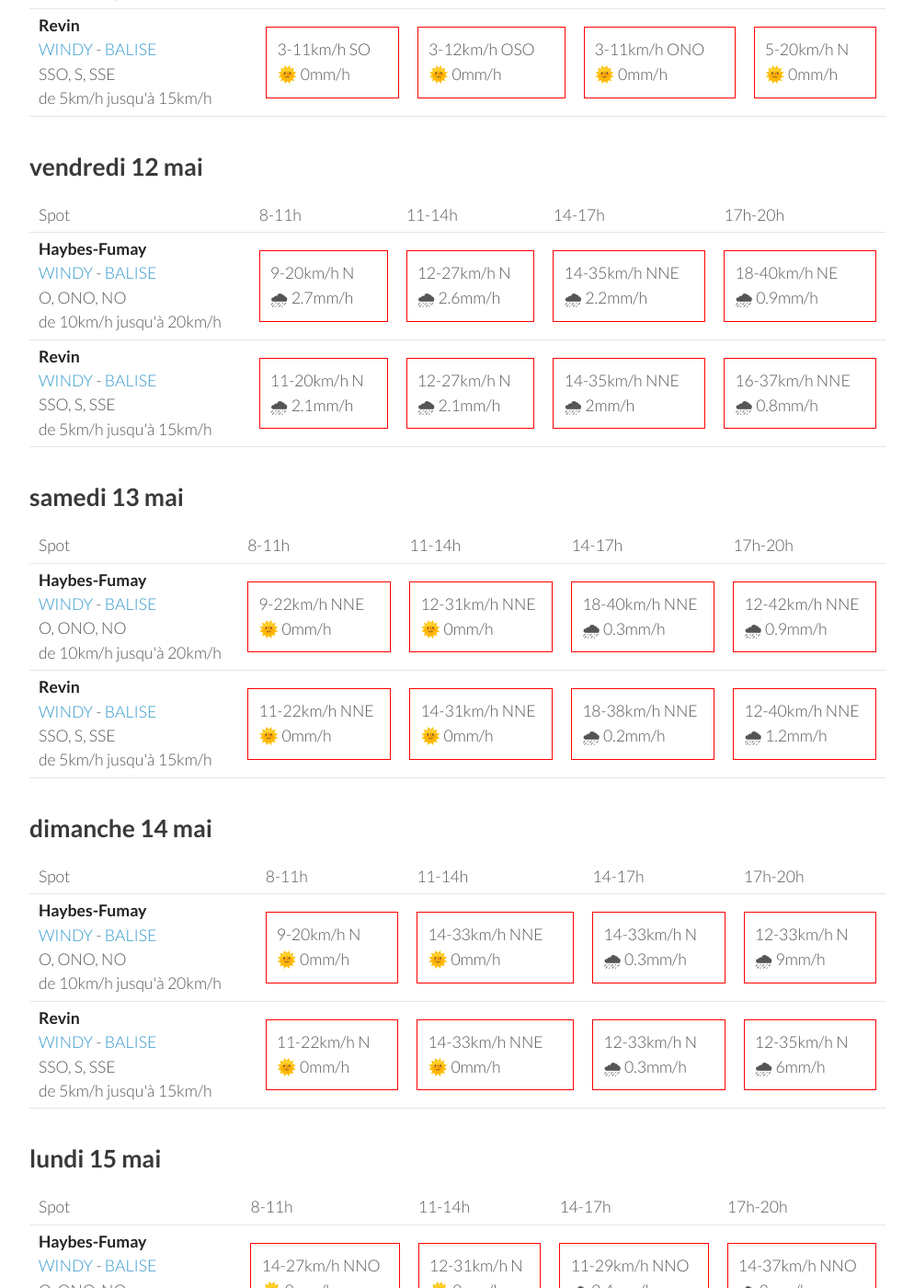
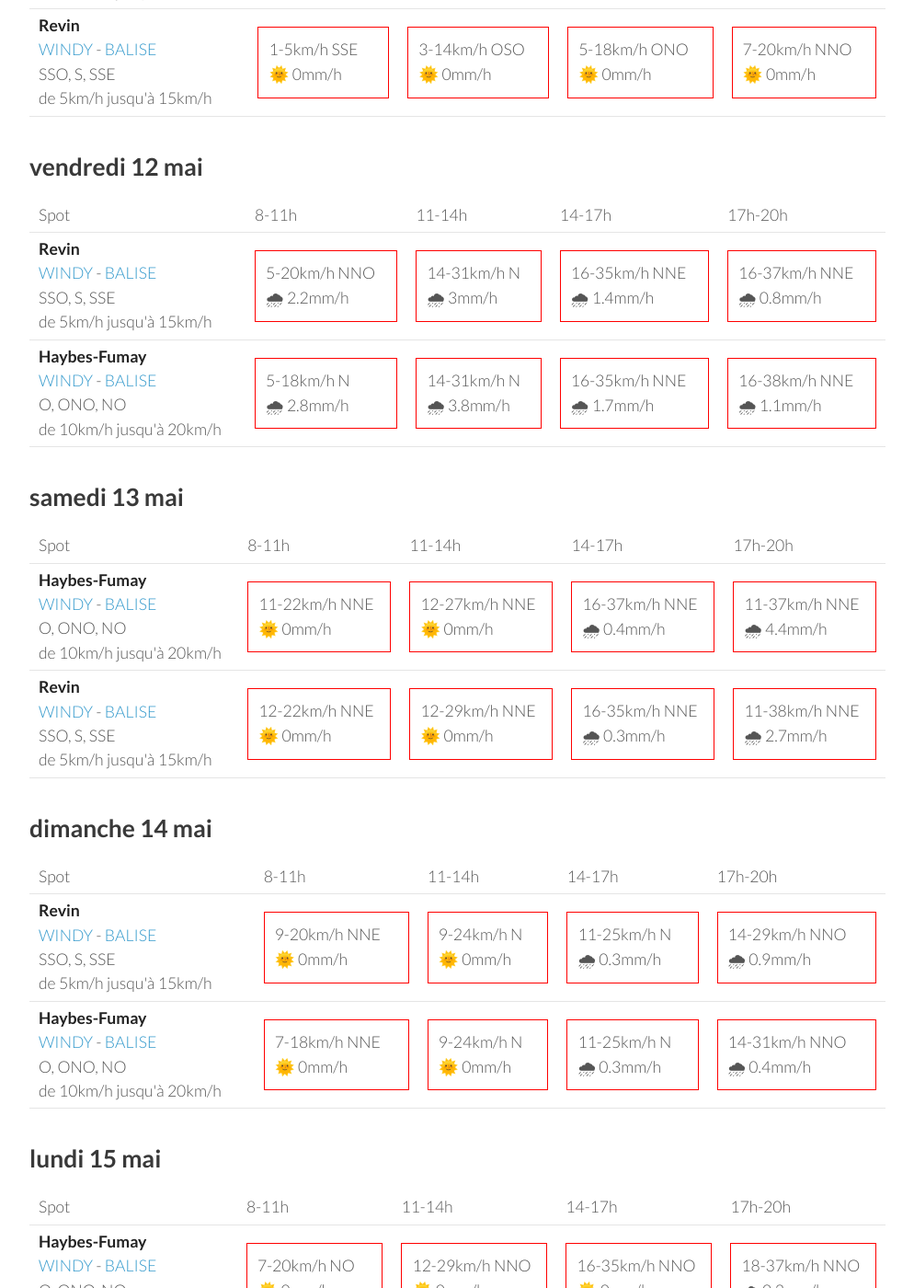
Before and after one commit to parapente-dans-le-nord/parapente-dans-le-nord.github.io, a Jekyll site: the page built from ardennes.markdown, in a window 1280 px wide and 1400 px high, scrolled down 833 px. Shown: the whole window at 92% size, without its empty margins (26-1020 px from the left). Built offline with Jekyll 4.4.1, drawn with Linux system fonts in a browser that asks for light colours; some of the changed text lies outside the part shown.

Commit message:
update index.markdown

```diff
--- a/ardennes.markdown
+++ b/ardennes.markdown
@@ -25,18 +25,18 @@ page mise à jour le mercredi 10 mai 17:10
         <td><strong>Revin</strong><br><a href="https://windy.com/49.948/4.625?49.543,4.625,8">WINDY</a> - <span class=""><a href="http://www.balisemeteo.com/balise.php?idBalise=5019">BALISE</a> </span><br> <span class="vent-favorable">SSO, S, SSE</span><br><span class="force-vent">de 5km/h jusqu'à 15km/h</span> </td>
 
             <td><div class="not-flyable"><p>0-0km/h NA</p><p>🌧️ 0mm/h</p></div></td>
-            <td><div class="not-flyable"><p>9-22km/h SSO</p><p>🌞 0mm/h</p></div></td>
-            <td><div class="not-flyable"><p>5-20km/h OSO</p><p>🌞 0mm/h</p></div></td>
-            <td><div class="not-flyable"><p>5-22km/h OSO</p><p>🌞 2.9mm/h</p></div></td>
+            <td><div class="not-flyable"><p>0-0km/h NA</p><p>🌧️ 0mm/h</p></div></td>
+            <td><div class="not-flyable"><p>0-0km/h NA</p><p>🌧️ 0mm/h</p></div></td>
+            <td><div class="not-flyable"><p>1-12km/h SSO</p><p>🌧 3.5mm/h</p></div></td>
 
     </tr>
 <tr>
         <td><strong>Haybes-Fumay</strong><br><a href="https://windy.com/49.998/4.715?49.913,4.738,10">WINDY</a> - <span class=""><a href="http://www.balisemeteo.com/balise.php?idBalise=104">BALISE</a> </span><br> <span class="vent-favorable">O, ONO, NO</span><br><span class="force-vent">de 10km/h jusqu'à 20km/h</span> </td>
 
             <td><div class="not-flyable"><p>0-0km/h NA</p><p>🌧️ 0mm/h</p></div></td>
-            <td><div class="not-flyable"><p>7-18km/h SO</p><p>🌧 0.4mm/h</p></div></td>
-            <td><div class="not-flyable"><p>7-22km/h OSO</p><p>🌧 0mm/h</p></div></td>
-            <td><div class="not-flyable"><p>9-22km/h SO</p><p>🌧 6mm/h</p></div></td>
+            <td><div class="not-flyable"><p>0-0km/h NA</p><p>🌧️ 0mm/h</p></div></td>
+            <td><div class="not-flyable"><p>0-0km/h NA</p><p>🌧️ 0mm/h</p></div></td>
+            <td><div class="not-flyable"><p>5-14km/h OSO</p><p>🌧 0.5mm/h</p></div></td>
 
     </tr>
 
@@ -58,20 +58,20 @@ page mise à jour le mercredi 10 mai 17:10
 <tr>
         <td><strong>Haybes-Fumay</strong><br><a href="https://windy.com/49.998/4.715?49.913,4.738,10">WINDY</a> - <span class=""><a href="http://www.balisemeteo.com/balise.php?idBalise=104">BALISE</a> </span><br> <span class="vent-favorable">O, ONO, NO</span><br><span class="force-vent">de 10km/h jusqu'à 20km/h</span> </td>
 
-            <td><div class="not-flyable"><p>5-12km/h SO</p><p>🌞 0mm/h</p></div></td>
-            <td><div class="not-flyable"><p>3-12km/h OSO</p><p>🌞 0mm/h</p></div></td>
-            <td><div class="not-flyable"><p>5-14km/h NNO</p><p>🌞 0mm/h</p></div></td>
-            <td><div class="not-flyable"><p>7-20km/h N</p><p>🌞 0mm/h</p></div></td>
+            <td><div class="not-flyable"><p>1-7km/h OSO</p><p>🌞 0mm/h</p></div></td>
+            <td><div class="not-flyable"><p>1-7km/h SO</p><p>🌞 0mm/h</p></div></td>
+            <td><div class="not-flyable"><p>5-16km/h NO</p><p>🌞 0mm/h</p></div></td>
+            <td><div class="not-flyable"><p>5-18km/h N</p><p>🌞 0mm/h</p></div></td>
 
 
     </tr>
 <tr>
         <td><strong>Revin</strong><br><a href="https://windy.com/49.948/4.625?49.543,4.625,8">WINDY</a> - <span class=""><a href="http://www.balisemeteo.com/balise.php?idBalise=5019">BALISE</a> </span><br> <span class="vent-favorable">SSO, S, SSE</span><br><span class="force-vent">de 5km/h jusqu'à 15km/h</span> </td>
 
-            <td><div class="not-flyable"><p>3-11km/h SO</p><p>🌞 0mm/h</p></div></td>
-            <td><div class="not-flyable"><p>3-12km/h OSO</p><p>🌞 0mm/h</p></div></td>
-            <td><div class="not-flyable"><p>3-11km/h ONO</p><p>🌞 0mm/h</p></div></td>
-            <td><div class="not-flyable"><p>5-20km/h N</p><p>🌞 0mm/h</p></div></td>
+            <td><div class="not-flyable"><p>1-5km/h SSE</p><p>🌞 0mm/h</p></div></td>
+            <td><div class="not-flyable"><p>3-14km/h OSO</p><p>🌞 0mm/h</p></div></td>
+            <td><div class="not-flyable"><p>5-18km/h ONO</p><p>🌞 0mm/h</p></div></td>
+            <td><div class="not-flyable"><p>7-20km/h NNO</p><p>🌞 0mm/h</p></div></td>
 
 
     </tr>
@@ -92,22 +92,22 @@ page mise à jour le mercredi 10 mai 17:10
       <td>17h-20h</td>
     </tr>
 <tr>
-        <td><strong>Haybes-Fumay</strong><br><a href="https://windy.com/49.998/4.715?49.913,4.738,10">WINDY</a> - <span class=""><a href="http://www.balisemeteo.com/balise.php?idBalise=104">BALISE</a> </span><br> <span class="vent-favorable">O, ONO, NO</span><br><span class="force-vent">de 10km/h jusqu'à 20km/h</span> </td>
+        <td><strong>Revin</strong><br><a href="https://windy.com/49.948/4.625?49.543,4.625,8">WINDY</a> - <span class=""><a href="http://www.balisemeteo.com/balise.php?idBalise=5019">BALISE</a> </span><br> <span class="vent-favorable">SSO, S, SSE</span><br><span class="force-vent">de 5km/h jusqu'à 15km/h</span> </td>
 
-            <td><div class="not-flyable"><p>9-20km/h N</p><p>🌧 2.7mm/h</p></div></td>
-            <td><div class="not-flyable"><p>12-27km/h N</p><p>🌧 2.6mm/h</p></div></td>
-            <td><div class="not-flyable"><p>14-35km/h NNE</p><p>🌧 2.2mm/h</p></div></td>
-            <td><div class="not-flyable"><p>18-40km/h NE</p><p>🌧 0.9mm/h</p></div></td>
+            <td><div class="not-flyable"><p>5-20km/h NNO</p><p>🌧 2.2mm/h</p></div></td>
+            <td><div class="not-flyable"><p>14-31km/h N</p><p>🌧 3mm/h</p></div></td>
+            <td><div class="not-flyable"><p>16-35km/h NNE</p><p>🌧 1.4mm/h</p></div></td>
+            <td><div class="not-flyable"><p>16-37km/h NNE</p><p>🌧 0.8mm/h</p></div></td>
 
 
     </tr>
 <tr>
-        <td><strong>Revin</strong><br><a href="https://windy.com/49.948/4.625?49.543,4.625,8">WINDY</a> - <span class=""><a href="http://www.balisemeteo.com/balise.php?idBalise=5019">BALISE</a> </span><br> <span class="vent-favorable">SSO, S, SSE</span><br><span class="force-vent">de 5km/h jusqu'à 15km/h</span> </td>
+        <td><strong>Haybes-Fumay</strong><br><a href="https://windy.com/49.998/4.715?49.913,4.738,10">WINDY</a> - <span class=""><a href="http://www.balisemeteo.com/balise.php?idBalise=104">BALISE</a> </span><br> <span class="vent-favorable">O, ONO, NO</span><br><span class="force-vent">de 10km/h jusqu'à 20km/h</span> </td>
 
-            <td><div class="not-flyable"><p>11-20km/h N</p><p>🌧 2.1mm/h</p></div></td>
-            <td><div class="not-flyable"><p>12-27km/h N</p><p>🌧 2.1mm/h</p></div></td>
-            <td><div class="not-flyable"><p>14-35km/h NNE</p><p>🌧 2mm/h</p></div></td>
-            <td><div class="not-flyable"><p>16-37km/h NNE</p><p>🌧 0.8mm/h</p></div></td>
+            <td><div class="not-flyable"><p>5-18km/h N</p><p>🌧 2.8mm/h</p></div></td>
+            <td><div class="not-flyable"><p>14-31km/h N</p><p>🌧 3.8mm/h</p></div></td>
+            <td><div class="not-flyable"><p>16-35km/h NNE</p><p>🌧 1.7mm/h</p></div></td>
+            <td><div class="not-flyable"><p>16-38km/h NNE</p><p>🌧 1.1mm/h</p></div></td>
 
 
     </tr>
@@ -130,20 +130,20 @@ page mise à jour le mercredi 10 mai 17:10
 <tr>
         <td><strong>Haybes-Fumay</strong><br><a href="https://windy.com/49.998/4.715?49.913,4.738,10">WINDY</a> - <span class=""><a href="http://www.balisemeteo.com/balise.php?idBalise=104">BALISE</a> </span><br> <span class="vent-favorable">O, ONO, NO</span><br><span class="force-vent">de 10km/h jusqu'à 20km/h</span> </td>
 
-            <td><div class="not-flyable"><p>9-22km/h NNE</p><p>🌞 0mm/h</p></div></td>
-            <td><div class="not-flyable"><p>12-31km/h NNE</p><p>🌞 0mm/h</p></div></td>
-            <td><div class="not-flyable"><p>18-40km/h NNE</p><p>🌧 0.3mm/h</p></div></td>
-            <td><div class="not-flyable"><p>12-42km/h NNE</p><p>🌧 0.9mm/h</p></div></td>
+            <td><div class="not-flyable"><p>11-22km/h NNE</p><p>🌞 0mm/h</p></div></td>
+            <td><div class="not-flyable"><p>12-27km/h NNE</p><p>🌞 0mm/h</p></div></td>
+            <td><div class="not-flyable"><p>16-37km/h NNE</p><p>🌧 0.4mm/h</p></div></td>
+            <td><div class="not-flyable"><p>11-37km/h NNE</p><p>🌧 4.4mm/h</p></div></td>
 
 
     </tr>
 <tr>
         <td><strong>Revin</strong><br><a href="https://windy.com/49.948/4.625?49.543,4.625,8">WINDY</a> - <span class=""><a href="http://www.balisemeteo.com/balise.php?idBalise=5019">BALISE</a> </span><br> <span class="vent-favorable">SSO, S, SSE</span><br><span class="force-vent">de 5km/h jusqu'à 15km/h</span> </td>
 
-            <td><div class="not-flyable"><p>11-22km/h NNE</p><p>🌞 0mm/h</p></div></td>
-            <td><div class="not-flyable"><p>14-31km/h NNE</p><p>🌞 0mm/h</p></div></td>
-            <td><div class="not-flyable"><p>18-38km/h NNE</p><p>🌧 0.2mm/h</p></div></td>
-            <td><div class="not-flyable"><p>12-40km/h NNE</p><p>🌧 1.2mm/h</p></div></td>
+            <td><div class="not-flyable"><p>12-22km/h NNE</p><p>🌞 0mm/h</p></div></td>
+            <td><div class="not-flyable"><p>12-29km/h NNE</p><p>🌞 0mm/h</p></div></td>
+            <td><div class="not-flyable"><p>16-35km/h NNE</p><p>🌧 0.3mm/h</p></div></td>
+            <td><div class="not-flyable"><p>11-38km/h NNE</p><p>🌧 2.7mm/h</p></div></td>
 
 
     </tr>
@@ -164,22 +164,22 @@ page mise à jour le mercredi 10 mai 17:10
       <td>17h-20h</td>
     </tr>
 <tr>
-        <td><strong>Haybes-Fumay</strong><br><a href="https://windy.com/49.998/4.715?49.913,4.738,10">WINDY</a> - <span class=""><a href="http://www.balisemeteo.com/balise.php?idBalise=104">BALISE</a> </span><br> <span class="vent-favorable">O, ONO, NO</span><br><span class="force-vent">de 10km/h jusqu'à 20km/h</span> </td>
+        <td><strong>Revin</strong><br><a href="https://windy.com/49.948/4.625?49.543,4.625,8">WINDY</a> - <span class=""><a href="http://www.balisemeteo.com/balise.php?idBalise=5019">BALISE</a> </span><br> <span class="vent-favorable">SSO, S, SSE</span><br><span class="force-vent">de 5km/h jusqu'à 15km/h</span> </td>
 
-            <td><div class="not-flyable"><p>9-20km/h N</p><p>🌞 0mm/h</p></div></td>
-            <td><div class="not-flyable"><p>14-33km/h NNE</p><p>🌞 0mm/h</p></div></td>
-            <td><div class="not-flyable"><p>14-33km/h N</p><p>🌧 0.3mm/h</p></div></td>
-            <td><div class="not-flyable"><p>12-33km/h N</p><p>🌧 9mm/h</p></div></td>
+            <td><div class="not-flyable"><p>9-20km/h NNE</p><p>🌞 0mm/h</p></div></td>
+            <td><div class="not-flyable"><p>9-24km/h N</p><p>🌞 0mm/h</p></div></td>
+            <td><div class="not-flyable"><p>11-25km/h N</p><p>🌧 0.3mm/h</p></div></td>
+            <td><div class="not-flyable"><p>14-29km/h NNO</p><p>🌧 0.9mm/h</p></div></td>
 
 
     </tr>
 <tr>
-        <td><strong>Revin</strong><br><a href="https://windy.com/49.948/4.625?49.543,4.625,8">WINDY</a> - <span class=""><a href="http://www.balisemeteo.com/balise.php?idBalise=5019">BALISE</a> </span><br> <span class="vent-favorable">SSO, S, SSE</span><br><span class="force-vent">de 5km/h jusqu'à 15km/h</span> </td>
+        <td><strong>Haybes-Fumay</strong><br><a href="https://windy.com/49.998/4.715?49.913,4.738,10">WINDY</a> - <span class=""><a href="http://www.balisemeteo.com/balise.php?idBalise=104">BALISE</a> </span><br> <span class="vent-favorable">O, ONO, NO</span><br><span class="force-vent">de 10km/h jusqu'à 20km/h</span> </td>
 
-            <td><div class="not-flyable"><p>11-22km/h N</p><p>🌞 0mm/h</p></div></td>
-            <td><div class="not-flyable"><p>14-33km/h NNE</p><p>🌞 0mm/h</p></div></td>
-            <td><div class="not-flyable"><p>12-33km/h N</p><p>🌧 0.3mm/h</p></div></td>
-            <td><div class="not-flyable"><p>12-35km/h N</p><p>🌧 6mm/h</p></div></td>
+            <td><div class="not-flyable"><p>7-18km/h NNE</p><p>🌞 0mm/h</p></div></td>
+            <td><div class="not-flyable"><p>9-24km/h N</p><p>🌞 0mm/h</p></div></td>
+            <td><div class="not-flyable"><p>11-25km/h N</p><p>🌧 0.3mm/h</p></div></td>
+            <td><div class="not-flyable"><p>14-31km/h NNO</p><p>🌧 0.4mm/h</p></div></td>
 
 
     </tr>
@@ -202,20 +202,20 @@ page mise à jour le mercredi 10 mai 17:10
 <tr>
         <td><strong>Haybes-Fumay</strong><br><a href="https://windy.com/49.998/4.715?49.913,4.738,10">WINDY</a> - <span class=""><a href="http://www.balisemeteo.com/balise.php?idBalise=104">BALISE</a> </span><br> <span class="vent-favorable">O, ONO, NO</span><br><span class="force-vent">de 10km/h jusqu'à 20km/h</span> </td>
 
-            <td><div class="not-flyable"><p>14-27km/h NNO</p><p>🌞 0mm/h</p></div></td>
-            <td><div class="not-flyable"><p>12-31km/h N</p><p>🌞 0mm/h</p></div></td>
-            <td><div class="not-flyable"><p>11-29km/h NNO</p><p>🌧 0.4mm/h</p></div></td>
-            <td><div class="not-flyable"><p>14-37km/h NNO</p><p>🌧 2mm/h</p></div></td>
+            <td><div class="not-flyable"><p>7-20km/h NO</p><p>🌞 0mm/h</p></div></td>
+            <td><div class="not-flyable"><p>12-29km/h NNO</p><p>🌞 0mm/h</p></div></td>
+            <td><div class="not-flyable"><p>16-35km/h NNO</p><p>🌞 0mm/h</p></div></td>
+            <td><div class="not-flyable"><p>18-37km/h NNO</p><p>🌧 0.2mm/h</p></div></td>
 
 
     </tr>
 <tr>
         <td><strong>Revin</strong><br><a href="https://windy.com/49.948/4.625?49.543,4.625,8">WINDY</a> - <span class=""><a href="http://www.balisemeteo.com/balise.php?idBalise=5019">BALISE</a> </span><br> <span class="vent-favorable">SSO, S, SSE</span><br><span class="force-vent">de 5km/h jusqu'à 15km/h</span> </td>
 
-            <td><div class="not-flyable"><p>16-29km/h NNO</p><p>🌞 0mm/h</p></div></td>
-            <td><div class="not-flyable"><p>14-33km/h N</p><p>🌞 0mm/h</p></div></td>
-            <td><div class="not-flyable"><p>11-31km/h NNO</p><p>🌧 0.4mm/h</p></div></td>
-            <td><div class="not-flyable"><p>16-37km/h NNO</p><p>🌧 1.7mm/h</p></div></td>
+            <td><div class="not-flyable"><p>9-22km/h NNO</p><p>🌞 0mm/h</p></div></td>
+            <td><div class="not-flyable"><p>12-27km/h NNO</p><p>🌞 0mm/h</p></div></td>
+            <td><div class="not-flyable"><p>16-33km/h NNO</p><p>🌞 0mm/h</p></div></td>
+            <td><div class="not-flyable"><p>18-37km/h NNO</p><p>🌧 0.2mm/h</p></div></td>
 
 
     </tr>
```
Also changed, not shown: other parts of ardennes.markdown (+1 -1 lines).
